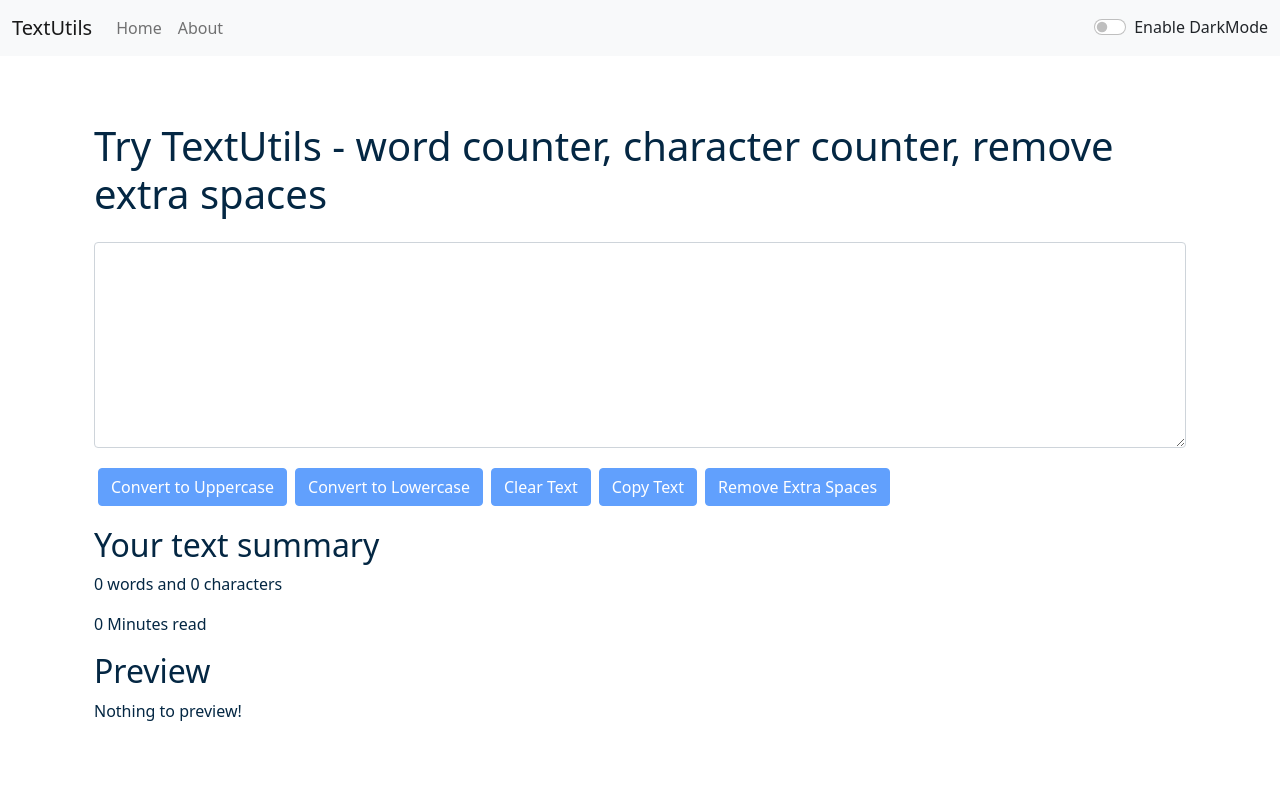
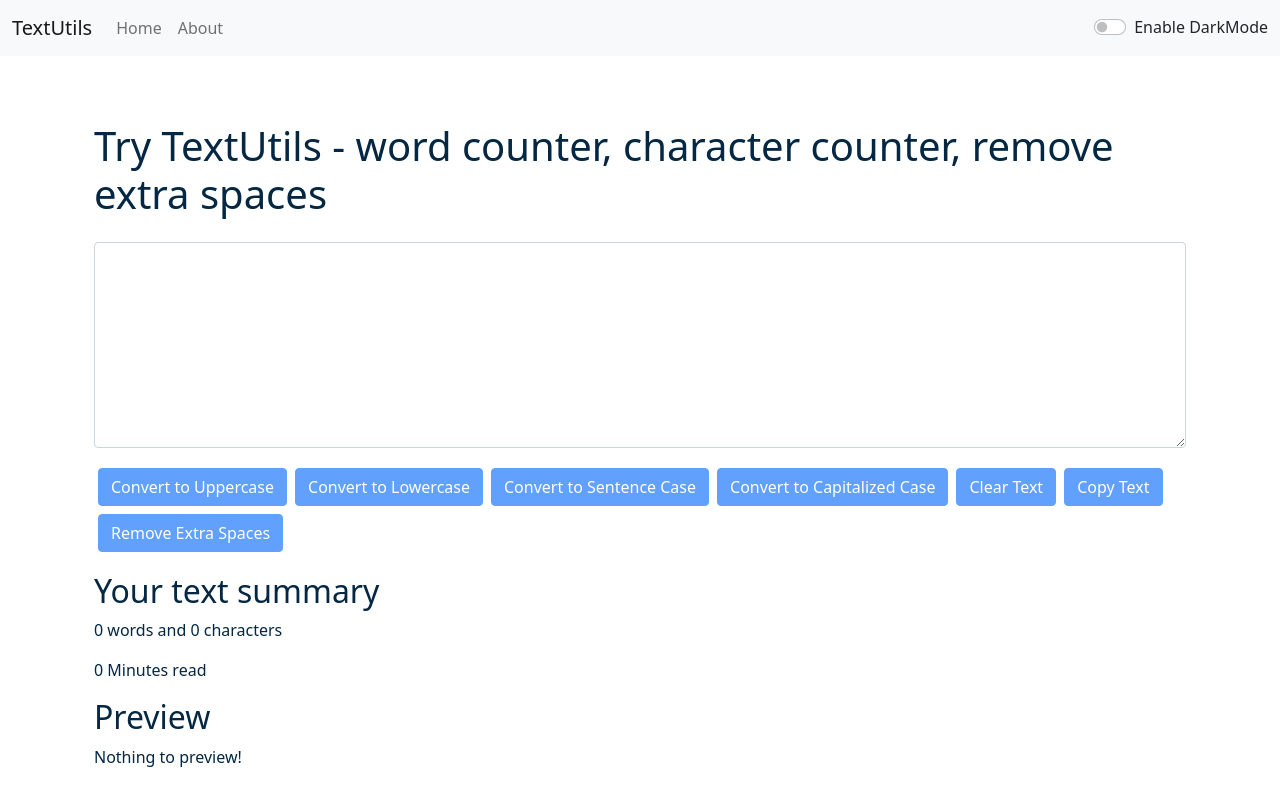
Before and after one commit to CodeWithHarry/TextUtils-React, a React (Create React App) app: page / in a window 1280 px wide. Built offline with nearby package versions, Linux system fonts and the light colour scheme.

Commit message:
Added Sentence Case and Capitalized Case btn

```diff
--- a/src/components/TextForm.js
+++ b/src/components/TextForm.js
@@ -12,6 +12,29 @@ export default function TextForm(props) {
         let newText = text.toLowerCase();
         setText(newText)
         props.showAlert("Converted to lowercase!", "success");
+    }
+
+        // Credits: Sachin Mittal
+    const handleSeClick = ()=>{
+        var newText = text.toLowerCase();
+        newText = newText[0].toUpperCase() + newText.slice(1);
+        setText(newText)
+        props.showAlert("Converted to Sentense case!", "success");
+    }
+
+    // Credits: Sachin Mittal
+    const handleCaClick = ()=>{
+        var newText = text.toLowerCase();
+        const arr = newText.split(" ");
+
+        for( let i=0 ; i<arr.length; i++){
+            arr[i] = arr[i].charAt(0).toUpperCase() + arr[i].slice(1);
+        }
+
+        newText = arr.join(" ");
+
+        setText(newText)
+        props.showAlert("Converted to Capitalized Case!", "success");
     }
 
     const handleClearClick = ()=>{
@@ -49,6 +72,8 @@ export default function TextForm(props) {
             </div>
             <button disabled={text.length===0} className="btn btn-primary mx-1 my-1" onClick={handleUpClick}>Convert to Uppercase</button>
             <button disabled={text.length===0} className="btn btn-primary mx-1 my-1" onClick={handleLoClick}>Convert to Lowercase</button>
+            <button disabled={text.length===0} className="btn btn-primary mx-1 my-1" onClick={handleSeClick}>Convert to Sentence Case </button>
+            <button disabled={text.length===0} className="btn btn-primary mx-1 my-1" onClick={handleCaClick}>Convert to Capitalized Case </button>
             <button disabled={text.length===0} className="btn btn-primary mx-1 my-1" onClick={handleClearClick}>Clear Text</button>
             <button disabled={text.length===0} className="btn btn-primary mx-1 my-1" onClick={handleCopy}>Copy Text</button>
             <button disabled={text.length===0} className="btn btn-primary mx-1 my-1" onClick={handleExtraSpaces}>Remove Extra Spaces</button>
```
